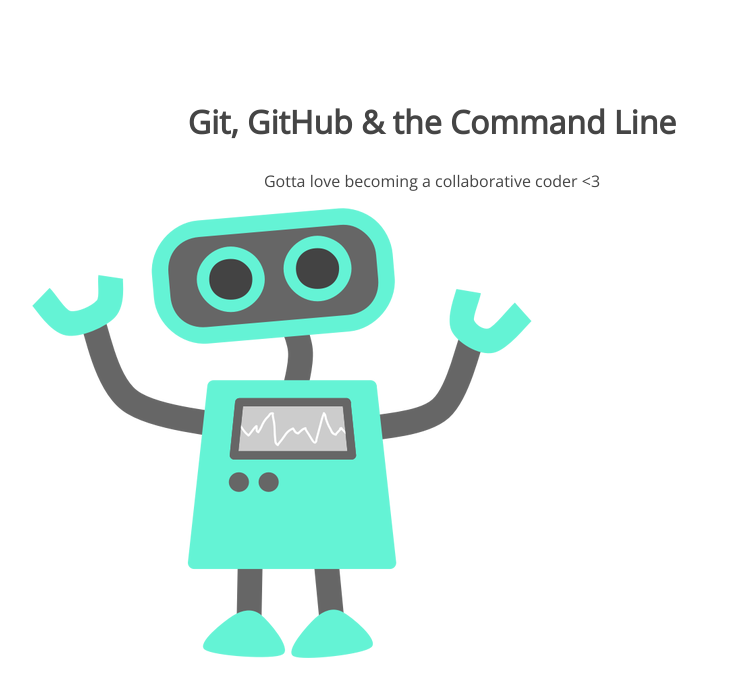
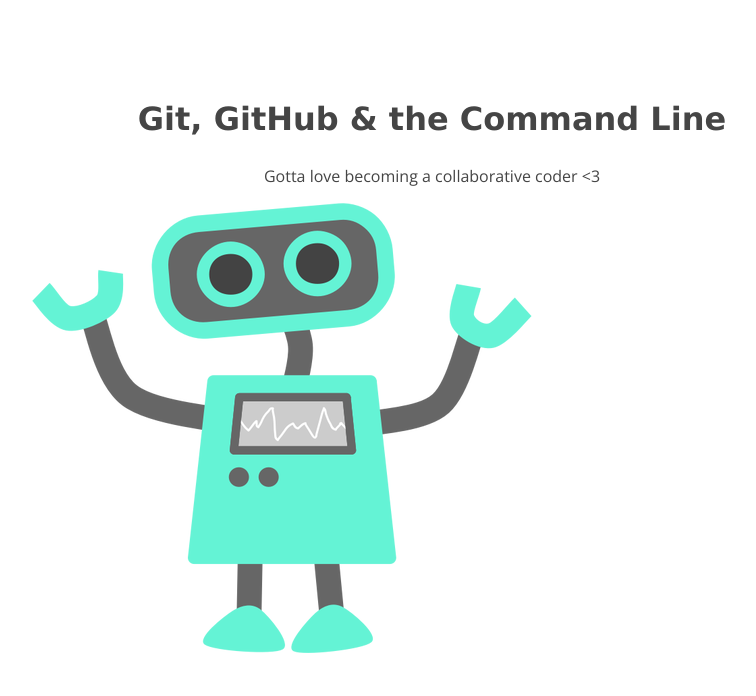
Before and after one commit to apesat99/104-project, a plain HTML site: page index.html in a window 1280 px wide. Shown: the whole page, without its empty margins (208-964 px from the left). Drawn offline with nearby package versions, Linux system fonts and the light colour scheme.

Commit message:
font edit

```diff
--- a/css/style.css
+++ b/css/style.css
@@ -8,7 +8,7 @@
 	color: #454545;
 }
 section h1 {
-	font: 32px 'Open Sans';
+	font: 32px 'Verdana';
 	font-weight: bold;
 }
 section p {
```
